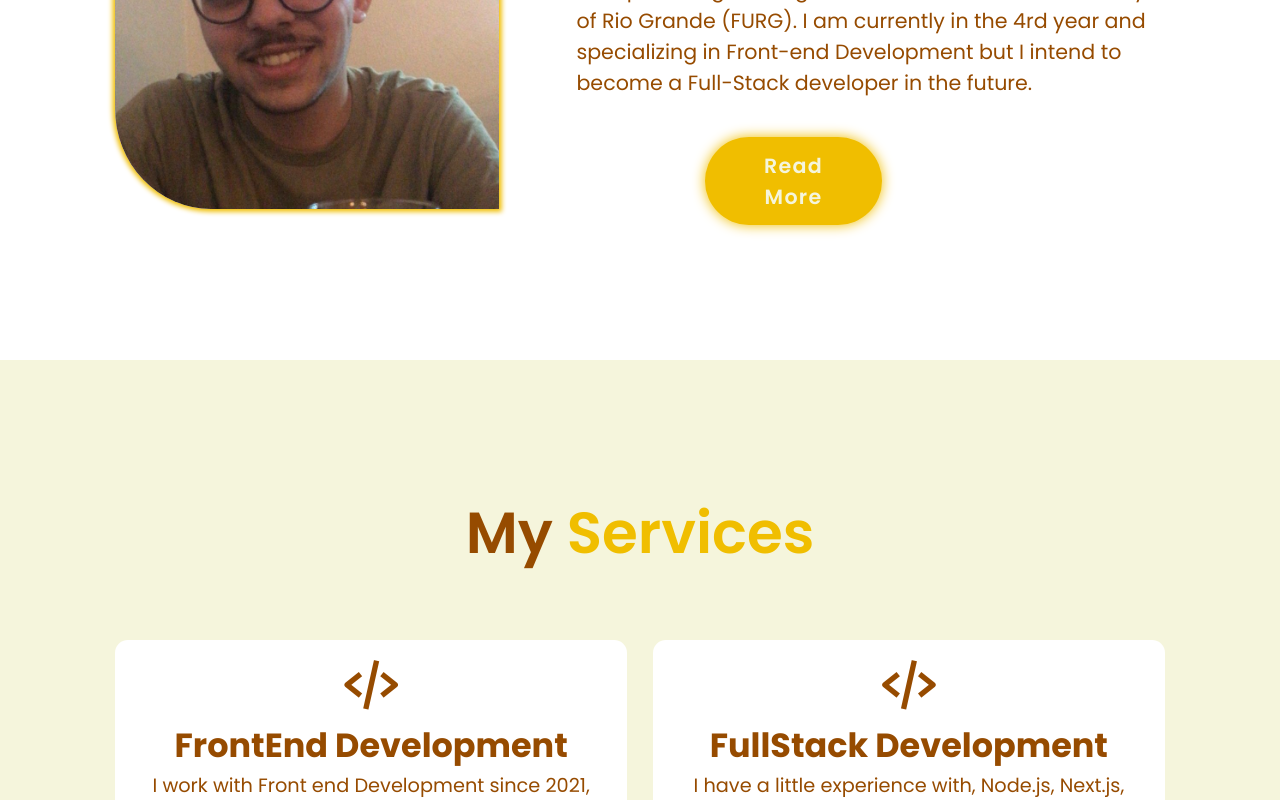
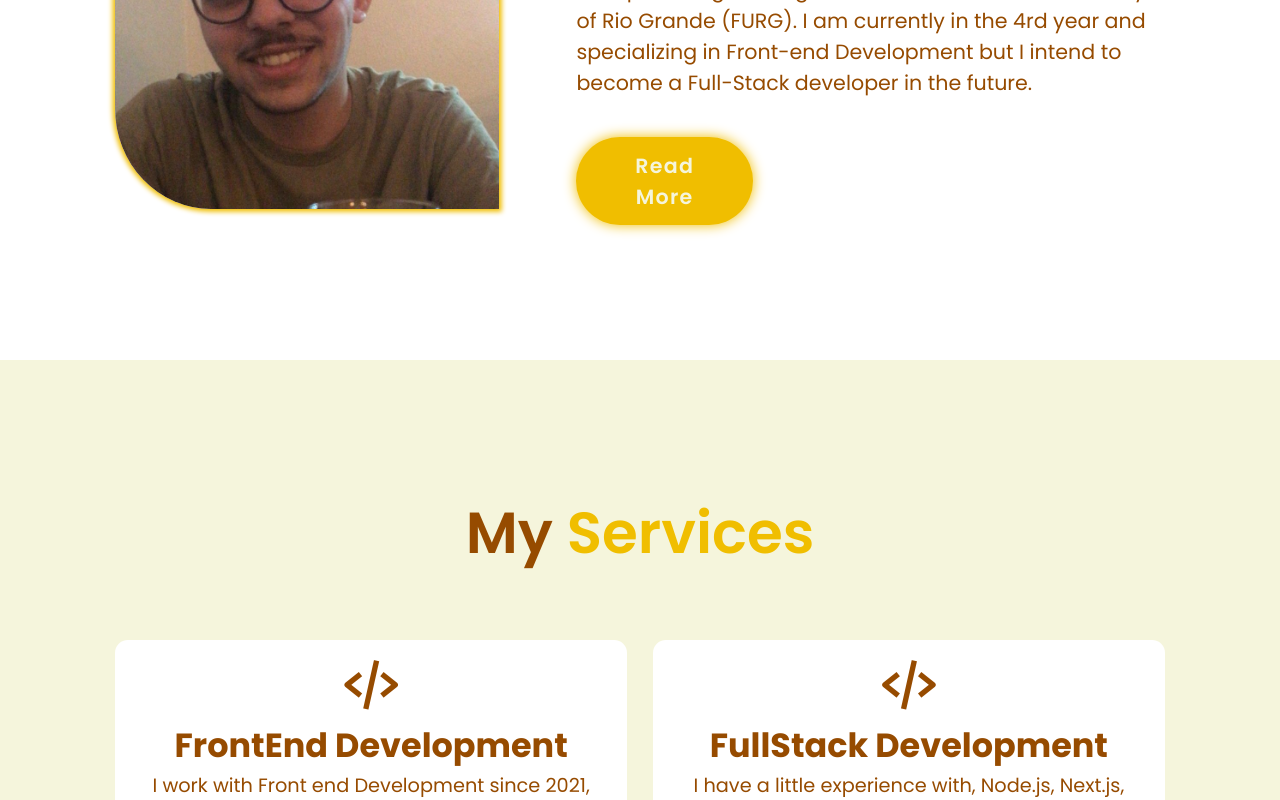
Before and after one commit to andremaurell/react-portfolio, a React (Vite) app: page / in a window 1280 px wide. Shown: the part 1240-2040 px from the top of the page. Built offline with nearby package versions, Linux system fonts and the light colour scheme.

Commit message:
correct buttons

```diff
--- a/src/components/Navbar/Navbar.module.css
+++ b/src/components/Navbar/Navbar.module.css
@@ -19,7 +19,7 @@ a{
     font-weight: 600;
     margin-left: 4rem;
 }
-button{
+.header button{
     font-size: 1.7rem;
     font-weight: 600;
     margin-left: 4rem;
--- a/src/components/Portfolio/Portfolio.module.css
+++ b/src/components/Portfolio/Portfolio.module.css
@@ -64,7 +64,7 @@
 .projects-box .portfolio-layer i {
     font-size: 3rem;
     background: white;
-    color: var(--second-bg-color);
+    color: var(--main-color);
     border-radius: 50%;
     width: 5rem;
     height: 5rem;
--- a/src/components/Services/Services.module.css
+++ b/src/components/Services/Services.module.css
@@ -22,6 +22,8 @@
     padding: 3rem;
 }
 
+
+
 .services-content .services-box {
     flex: 1 1 30rem;
     background: var(--second-bg-color);
```
